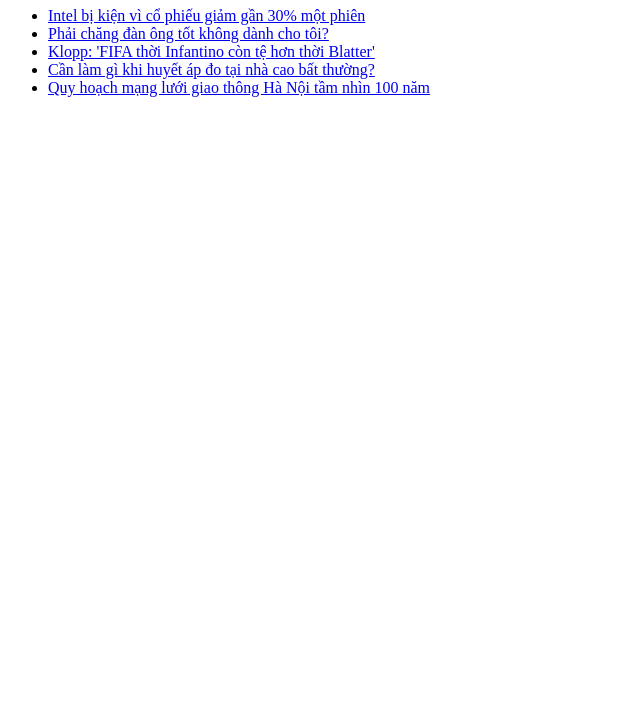
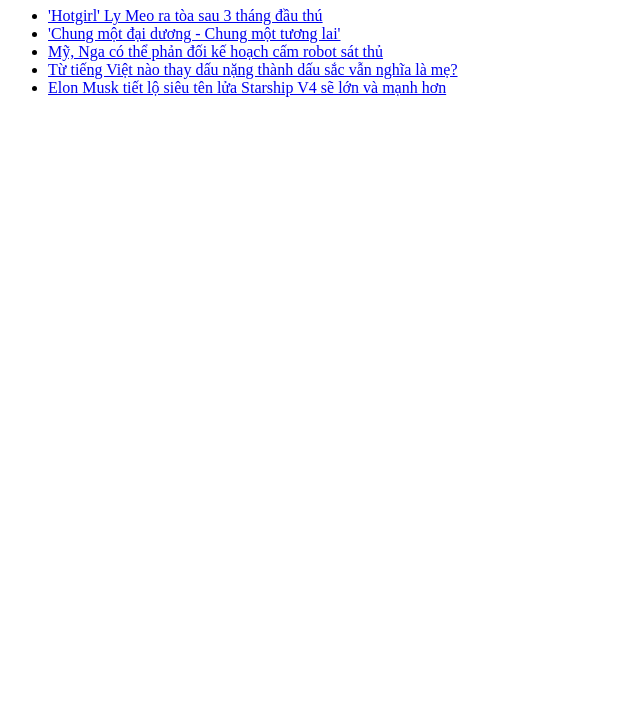
Before and after one commit to ThongHoangBKDN/News-, a plain HTML site: page public/index.html in a window 1280 px wide. Shown: the part 73-800 px from the top of the page, without its empty margins (0-640 px from the left). Drawn offline with Linux system fonts and the light colour scheme.

Commit message:
Auto-update digest index.html [skip ci]

```diff
--- a/public/index.html
+++ b/public/index.html
@@ -17,11 +17,11 @@
 <body>
     <h1>Bản Tin Tổng Hợp Mới Nhất</h1>
     <ul>
-        <li><a href="https://vnexpress.net/intel-bi-kien-vi-co-phieu-giam-gan-30-mot-phien-5145343.html" target="_blank">Intel bị kiện vì cổ phiếu giảm gần 30% một phiên</a></li>
-<li><a href="https://vnexpress.net/phai-chang-dan-ong-tot-khong-danh-cho-toi-5145317.html" target="_blank">Phải chăng đàn ông tốt không dành cho tôi?</a></li>
-<li><a href="https://vnexpress.net/klopp-fifa-thoi-infantino-con-te-hon-thoi-blatter-5145269.html" target="_blank">Klopp: 'FIFA thời Infantino còn tệ hơn thời Blatter'</a></li>
-<li><a href="https://vnexpress.net/can-lam-gi-khi-huyet-ap-do-tai-nha-cao-bat-thuong-5145133.html" target="_blank">Cần làm gì khi huyết áp đo tại nhà cao bất thường?</a></li>
-<li><a href="https://vnexpress.net/quy-hoach-mang-luoi-giao-thong-ha-noi-tam-nhin-100-nam-5145329.html" target="_blank">Quy hoạch mạng lưới giao thông Hà Nội tầm nhìn 100 năm</a></li>
+        <li><a href="https://vnexpress.net/hotgirl-ly-meo-ra-toa-sau-3-thang-dau-thu-5145702.html" target="_blank">'Hotgirl' Ly Meo ra tòa sau 3 tháng đầu thú</a></li>
+<li><a href="https://vnexpress.net/chung-mot-dai-duong-chung-mot-tuong-lai-5145710.html" target="_blank">'Chung một đại dương - Chung một tương lai'</a></li>
+<li><a href="https://vnexpress.net/my-nga-co-the-phan-doi-ke-hoach-cam-robot-sat-thu-5145687.html" target="_blank">Mỹ, Nga có thể phản đối kế hoạch cấm robot sát thủ</a></li>
+<li><a href="https://vnexpress.net/tu-tieng-viet-nao-thay-dau-nang-thanh-dau-sac-van-nghia-la-me-5145560.html" target="_blank">Từ tiếng Việt nào thay dấu nặng thành dấu sắc vẫn nghĩa là mẹ?</a></li>
+<li><a href="https://vnexpress.net/elon-musk-tiet-lo-sieu-ten-lua-starship-v4-se-lon-va-manh-hon-5145641.html" target="_blank">Elon Musk tiết lộ siêu tên lửa Starship V4 sẽ lớn và mạnh hơn</a></li>
 
     </ul>
 </body>
```
